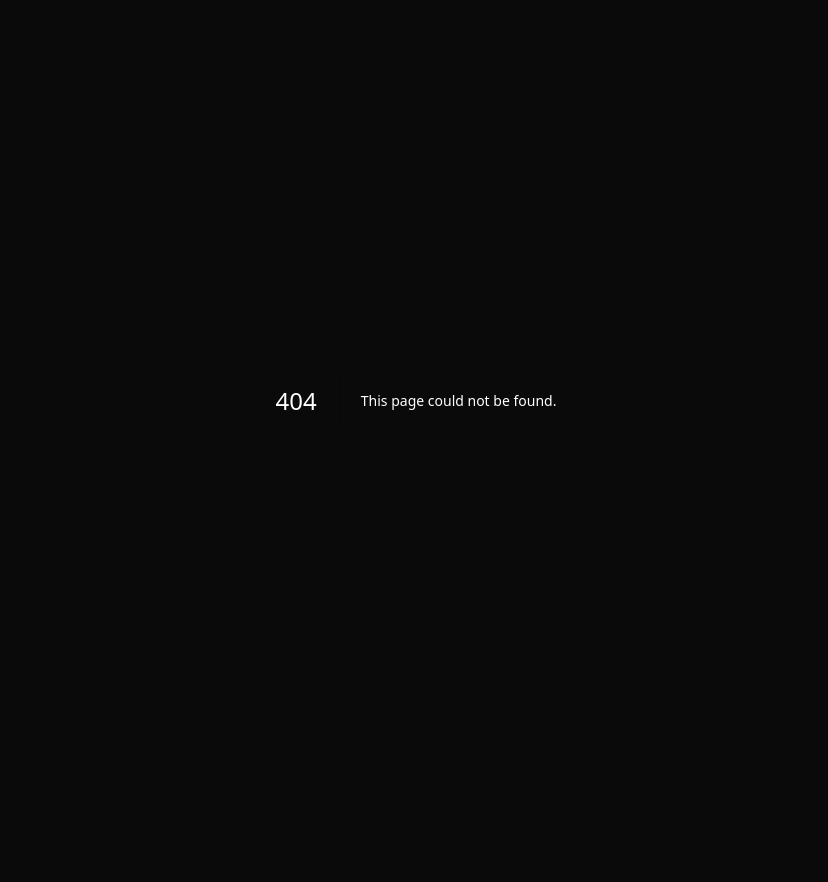
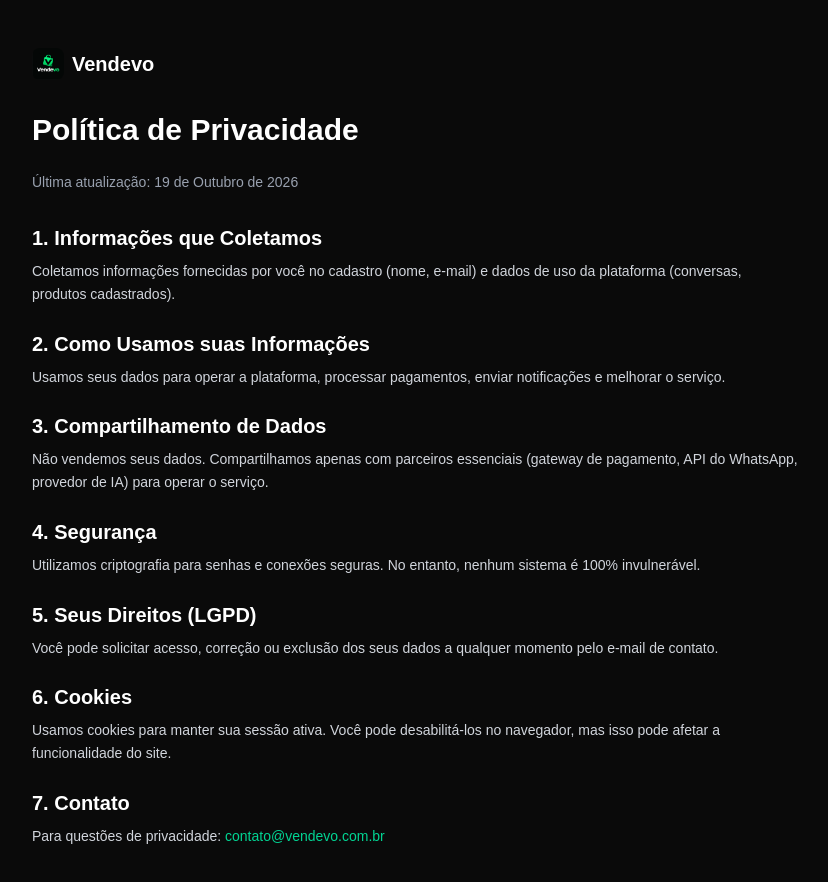
Before and after one commit to jhonatanrodri966/vendevo, a Next.js app: page /privacidade in a window 1280 px wide. Before the commit this address had no page. Shown: the top 882 px of the page, without its empty margins (224-1052 px from the left). Before the commit the page ends 800 px from the top, so only its background shows below. Built offline with nearby package versions, Linux system fonts and the light colour scheme.

Commit message:
feat: links de termos e privacidade no rodape

```diff
--- a/app/page.tsx
+++ b/app/page.tsx
@@ -246,8 +246,8 @@ export default function Home() {
           </div>
           <p className="text-sm text-gray-500">© 2026 Vendevo. Todos os direitos reservados.</p>
           <div className="flex gap-6 text-sm text-gray-400">
-            <a href="#" className="hover:text-white">Termos de uso</a>
-            <a href="#" className="hover:text-white">Privacidade</a>
+            <Link href="/termos" className="hover:text-white">Termos de uso</Link>
+            <Link href="/privacidade" className="hover:text-white">Privacidade</Link>
           </div>
         </div>
       </footer>
--- /dev/null
+++ b/app/privacidade/page.tsx
@@ -0,0 +1,54 @@
+import Link from "next/link";
+
+export default function Privacidade() {
+  return (
+    <div className="min-h-screen bg-[#0A0A0A] text-white p-6 md:p-12">
+      <div className="max-w-3xl mx-auto">
+        <Link href="/" className="inline-flex items-center gap-2 mb-8">
+          <img src="/logo.png" alt="Vendevo" className="w-8 h-8 rounded-lg object-cover" />
+          <span className="text-xl font-semibold">Vendevo</span>
+        </Link>
+
+        <h1 className="text-3xl font-bold mb-6">Política de Privacidade</h1>
+        <p className="text-sm text-gray-400 mb-8">Última atualização: 19 de Outubro de 2026</p>
+
+        <div className="space-y-6 text-gray-300 text-sm leading-relaxed">
+          <section>
+            <h2 className="text-xl font-semibold text-white mb-2">1. Informações que Coletamos</h2>
+            <p>Coletamos informações fornecidas por você no cadastro (nome, e-mail) e dados de uso da plataforma (conversas, produtos cadastrados).</p>
+          </section>
+
+          <section>
+            <h2 className="text-xl font-semibold text-white mb-2">2. Como Usamos suas Informações</h2>
+            <p>Usamos seus dados para operar a plataforma, processar pagamentos, enviar notificações e melhorar o serviço.</p>
+          </section>
+
+          <section>
+            <h2 className="text-xl font-semibold text-white mb-2">3. Compartilhamento de Dados</h2>
+            <p>Não vendemos seus dados. Compartilhamos apenas com parceiros essenciais (gateway de pagamento, API do WhatsApp, provedor de IA) para operar o serviço.</p>
+          </section>
+
+          <section>
+            <h2 className="text-xl font-semibold text-white mb-2">4. Segurança</h2>
+            <p>Utilizamos criptografia para senhas e conexões seguras. No entanto, nenhum sistema é 100% invulnerável.</p>
+          </section>
+
+          <section>
+            <h2 className="text-xl font-semibold text-white mb-2">5. Seus Direitos (LGPD)</h2>
+            <p>Você pode solicitar acesso, correção ou exclusão dos seus dados a qualquer momento pelo e-mail de contato.</p>
+          </section>
+
+          <section>
+            <h2 className="text-xl font-semibold text-white mb-2">6. Cookies</h2>
+            <p>Usamos cookies para manter sua sessão ativa. Você pode desabilitá-los no navegador, mas isso pode afetar a funcionalidade do site.</p>
+          </section>
+
+          <section>
+            <h2 className="text-xl font-semibold text-white mb-2">7. Contato</h2>
+            <p>Para questões de privacidade: <a href="mailto:contato@vendevo.com.br" className="text-emerald-400">contato@vendevo.com.br</a></p>
+          </section>
+        </div>
+      </div>
+    </div>
+  );
+}
--- /dev/null
+++ b/app/termos/page.tsx
@@ -0,0 +1,59 @@
+import Link from "next/link";
+
+export default function Termos() {
+  return (
+    <div className="min-h-screen bg-[#0A0A0A] text-white p-6 md:p-12">
+      <div className="max-w-3xl mx-auto">
+        <Link href="/" className="inline-flex items-center gap-2 mb-8">
+          <img src="/logo.png" alt="Vendevo" className="w-8 h-8 rounded-lg object-cover" />
+          <span className="text-xl font-semibold">Vendevo</span>
+        </Link>
+
+        <h1 className="text-3xl font-bold mb-6">Termos de Uso</h1>
+        <p className="text-sm text-gray-400 mb-8">Última atualização: 19 de Outubro de 2026</p>
+
+        <div className="space-y-6 text-gray-300 text-sm leading-relaxed">
+          <section>
+            <h2 className="text-xl font-semibold text-white mb-2">1. Aceitação dos Termos</h2>
+            <p>Ao acessar e usar a plataforma Vendevo, você concorda com estes Termos de Uso. Se não concordar, por favor, não utilize o serviço.</p>
+          </section>
+
+          <section>
+            <h2 className="text-xl font-semibold text-white mb-2">2. Descrição do Serviço</h2>
+            <p>A Vendevo é uma plataforma de software como serviço (SaaS) que fornece um vendedor de inteligência artificial para atendimento e vendas via WhatsApp.</p>
+          </section>
+
+          <section>
+            <h2 className="text-xl font-semibold text-white mb-2">3. Conta do Usuário</h2>
+            <p>Para usar o serviço, você deve criar uma conta, fornecendo informações precisas e mantendo a segurança da sua senha. Você é responsável por todas as atividades realizadas em sua conta.</p>
+          </section>
+
+          <section>
+            <h2 className="text-xl font-semibold text-white mb-2">4. Assinatura e Pagamento</h2>
+            <p>O Vendevo é oferecido no plano de R$ 39,90/mês. O pagamento é processado por gateways parceiros. O não pagamento pode resultar na suspensão do serviço.</p>
+          </section>
+
+          <section>
+            <h2 className="text-xl font-semibold text-white mb-2">5. Uso Aceitável</h2>
+            <p>Você concorda em não usar a plataforma para atividades ilegais, envio de spam, assédio ou qualquer violação das políticas do WhatsApp.</p>
+          </section>
+
+          <section>
+            <h2 className="text-xl font-semibold text-white mb-2">6. Cancelamento</h2>
+            <p>Você pode cancelar sua assinatura a qualquer momento. O serviço continuará ativo até o fim do período já pago.</p>
+          </section>
+
+          <section>
+            <h2 className="text-xl font-semibold text-white mb-2">7. Limitação de Responsabilidade</h2>
+            <p>A Vendevo não se responsabiliza por danos indiretos decorrentes do uso da plataforma, incluindo perdas de lucro ou dados.</p>
+          </section>
+
+          <section>
+            <h2 className="text-xl font-semibold text-white mb-2">8. Contato</h2>
+            <p>Para dúvidas sobre estes termos, entre em contato pelo e-mail: <a href="mailto:contato@vendevo.com.br" className="text-emerald-400">contato@vendevo.com.br</a></p>
+          </section>
+        </div>
+      </div>
+    </div>
+  );
+}
```
